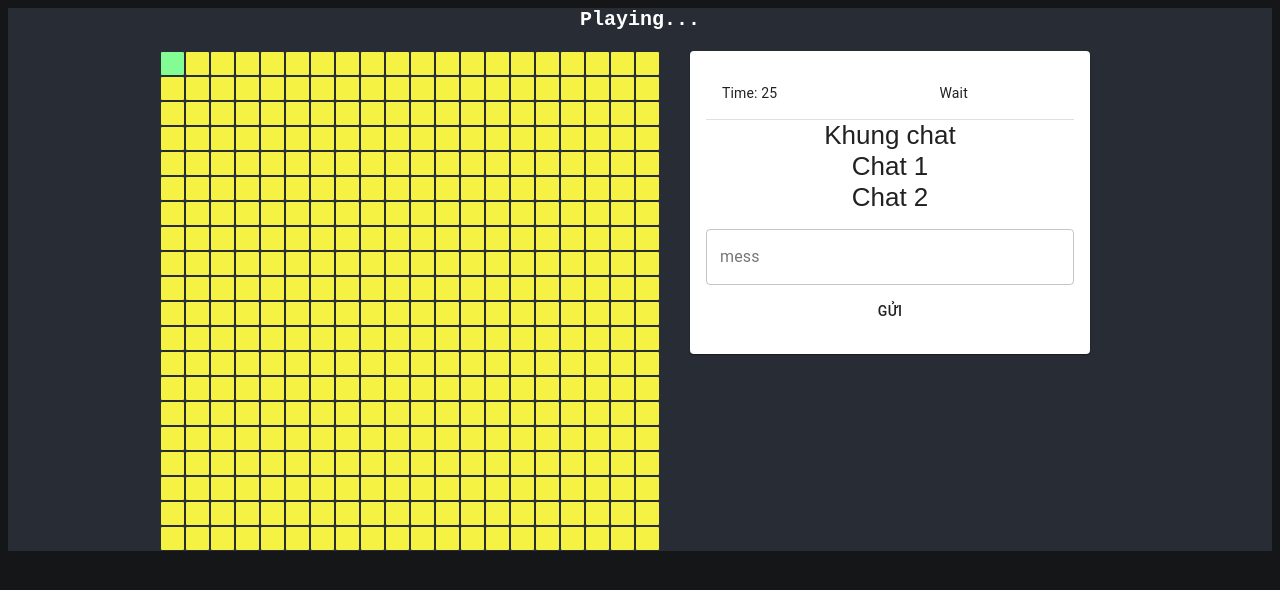
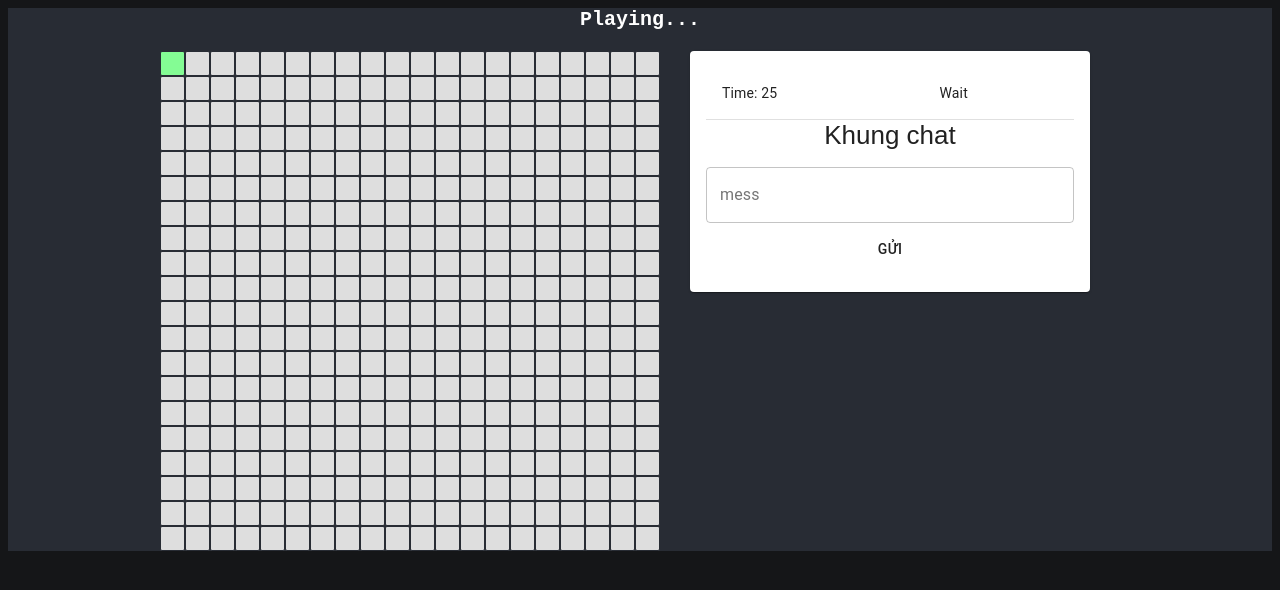
Before and after one commit to Lucky-Lee-029/CaroOnline, a React (Create React App) app in the folder users_frontend/: page /game in a window 1280 px wide. Shown: the top 590 px of the page. Built offline with nearby package versions, Linux system fonts and the light colour scheme.

Commit message:
edit ui game

```diff
--- a/users_frontend/src/components/Game/Board.js
+++ b/users_frontend/src/components/Game/Board.js
@@ -6,7 +6,6 @@ function checkWinCell(winCells, row, col) {
     if (winCells == null) {
         return false;
     }
-
     for (let i = 0; i < winCells.length; i += 1) {
         const curCell = winCells[i];
         if (curCell[0] === row && curCell[1] === col) {
@@ -23,26 +22,23 @@ function Board (props) {
     const { handleClick } = props;
     const {currentPlayer} = props;
     const {currentCell} =props;
-    // const { currentCell } = props;
-
     for (let i = 0; i < 20; i += 1) {
         for (let j = 0; j < 20; j += 1) {
-
             const squareKey = i * Config.brdSize + j;
             const isCurrentCell = (i === currentCell.x && j === currentCell.y);
 
-            squaresDiv.push(<Square winCell={checkWinCell(winCells, i, j)}
-                value={squares[i][j]}
-                currentPlayer={currentPlayer}
-                row={i}
-                col={j}
-                isCurrentCell={isCurrentCell}
-                winCell={true}
-                handleClick={() => {
-                        handleClick(i, j);
-                    }
-                }
-                key={squareKey}/>);
+            squaresDiv.push(
+                <Square
+                    winCell={checkWinCell(winCells, i, j)}
+                    value={squares[i][j]}
+                    currentPlayer={currentPlayer}
+                    row={i}
+                    col={j}
+                    isCurrentCell={isCurrentCell}
+                    handleClick={() => {handleClick(i, j);}}
+                    key={squareKey}
+                />
+            );
         }
     }
     return <div className='container-board'>{squaresDiv}</div>;
--- a/users_frontend/src/components/Game/Game.js
+++ b/users_frontend/src/components/Game/Game.js
@@ -1,12 +1,17 @@
 import React, { useContext, useEffect, useState} from 'react';
 import { withRouter } from "react-router";
+
+import './css/game.css';
+import axios from 'axios';
+
 import Board from './Board';
 import Timer from './Timer';
+
 import Config from '../../constants/configs';
 import Status from './Status';
 import UserCtx from '../../context/User';
-import './css/game.css';
-import axios from 'axios';
+import { nspOnlineUsers } from '../../socket';
+
 import Card from '@material-ui/core/Card';
 import Button from '@material-ui/core/Button';
 import Table from '@material-ui/core/Table';
@@ -14,19 +19,17 @@ import TableBody from '@material-ui/core/TableBody';
 import TableCell from '@material-ui/core/TableCell';
 import TableRow from '@material-ui/core/TableRow';
 import CardContent from '@material-ui/core/CardContent';
-import { nspOnlineUsers } from '../../socket';
 import TextField from '@material-ui/core/TextField';
 
-const time=30;
 const Game=(props)=>{
-    const [chats, setChats] = useState([{content: "Chat 1", id: "123"}, {content: "Chat 2", id: "123"}]);
+    const [chats, setChats] = useState([]);
     const [message, setMessage] = useState("");
     const [user, setUser] = useContext(UserCtx);
     const [currentSquare, setCurrentSquare] = useState({x:0,y:0});
     const [step, setStep ] = useState(0);
     const [currentPlayer, setCurrentPlayer] = useState(0);
     const [winner, setWinner] = useState(null);
-    const [countDown, setCountDown] = useState(30);
+    const [winCells, setWinCells] = useState([]);
     const [isYourTurn, setIsYourTurn] = useState(true);
     const [history, setHistory] = useState([{
         x: null,
@@ -45,9 +48,6 @@ const Game=(props)=>{
 
     useEffect(()=>{
         nspOnlineUsers.on("new_chat", (data)=>{
-            // let currentChats = chats;
-            // console.log(chats);
-            // let newChats = currentChats.concat(data);
             setChats(currentChats=>{
                 return currentChats.concat(data);
             });
@@ -58,7 +58,13 @@ const Game=(props)=>{
         nspOnlineUsers.on("got_winner", data =>{
             setWinner(data);
         })
-    },[])
+    },[]);
+
+    useEffect(()=>{
+        setWinCells(checkWin(currentSquare.x, currentSquare.y, winner, step));
+        console.log("-" + currentSquare.x + ", " + currentSquare.y + "," + ", " + winner + ", " + step);
+        console.log(winCells);
+    },[winner]);
 
     useEffect(()=>{
         console.log("STEP" + step);
@@ -93,19 +99,16 @@ const Game=(props)=>{
     return(
         <div className="App">
             <header className="App-header">
-                <Status
-                    messages={winner ? ("Winner: " + winner) : "Playing..."}/>
+                <Status messages={winner ? ("Winner: " + winner) : "Playing..."}/>
                 <div className="board-game">
                     <div>
-                        <Board  winCells={null}
+                        <Board  winCells={winCells}
                                 squares = {history[history.length - 1].squares}
                                 currentPlayer={currentPlayer}
                                 currentCell={currentSquare}
                                 handleClick={userClick}/>
                     </div>
-
                     <br></br>
-
                     <div>
                         <Card className="card">
                             <CardContent>
@@ -176,7 +179,6 @@ const Game=(props)=>{
         const current = history[stepNumber];
         const squares = current.squares.slice();
 
-        // Get coordinates
         let coorX = row;
         let coorY = col;
 
@@ -305,19 +307,19 @@ const Game=(props)=>{
     }
 
     function userClick(row, col) {
+        // prevent click in rival turn
         if(!isYourTurn){
             return;
         }
+        // set current uset
         let currentUser = (history.length % 2 !== 0) ? Config.xPlayer : Config.oPlayer;
         if(step > 0){
             if(history[step].squares[row][col] !== null)
                 return;
         }
-        console.log("" + row + ", " + col);
-        console.log(currentPlayer);
         setCurrentPlayer(1-currentPlayer);
+        // set new history
         let currentHis = history;
-
         setCurrentSquare({x: row, y: col});
         let newState = {
             x: row,
@@ -325,22 +327,23 @@ const Game=(props)=>{
             squares: history[step].squares
         };
         newState.squares[row][col] = currentUser;
-        // let newHis = currentHis.concat(newState);
         currentHis.push(newState);
         setHistory(currentHis);
-        // let newStep = step + 1;
-
+        // emit event play
+        nspOnlineUsers.emit("play_new_step", newState);
+        // emit event win game
         if(checkWin(row, col, currentUser, step)){
             console.log("WON");
             nspOnlineUsers.emit("win_game", currentUser);
+            console.log("-" + row + ", " + col + "," + ", " + currentUser + ", " + step);
+            // setWinCells(checkWin(row, col, currentUser, step));
         }
-        console.log("Step: " + step);
-        nspOnlineUsers.emit("play_new_step", newState);
+        // set new step
         setStep(step + 1);
         setIsYourTurn((turn)=>{
             return false;
         })
-        setCountDown(time);
+        // setCountDown(time);
     }
     function handleNewStep(data){
         let currentUser = (history.length % 2 !== 0) ? Config.xPlayer : Config.oPlayer;
@@ -358,7 +361,7 @@ const Game=(props)=>{
         setIsYourTurn((turn)=>{
             return true;
         });
-        setCountDown(time);
+        // setCountDown(time);
     }
 }
 export default Game;
--- a/users_frontend/src/components/Game/Square.js
+++ b/users_frontend/src/components/Game/Square.js
@@ -1,10 +1,8 @@
 import React, {useState} from 'react';
 import Config from '../../constants/configs';
 import './css/game.css'
-// import Button from '@material-ui/core/Button';
 
 function Square(props) {
-    // const  [value, setValue]  = useState("");
     const {value} = props;
     const { winCell } = props;
     const { isCurrentCell } = props;
```
Also changed, not shown: 1 other file (tests, documents, lock files or other folders).
